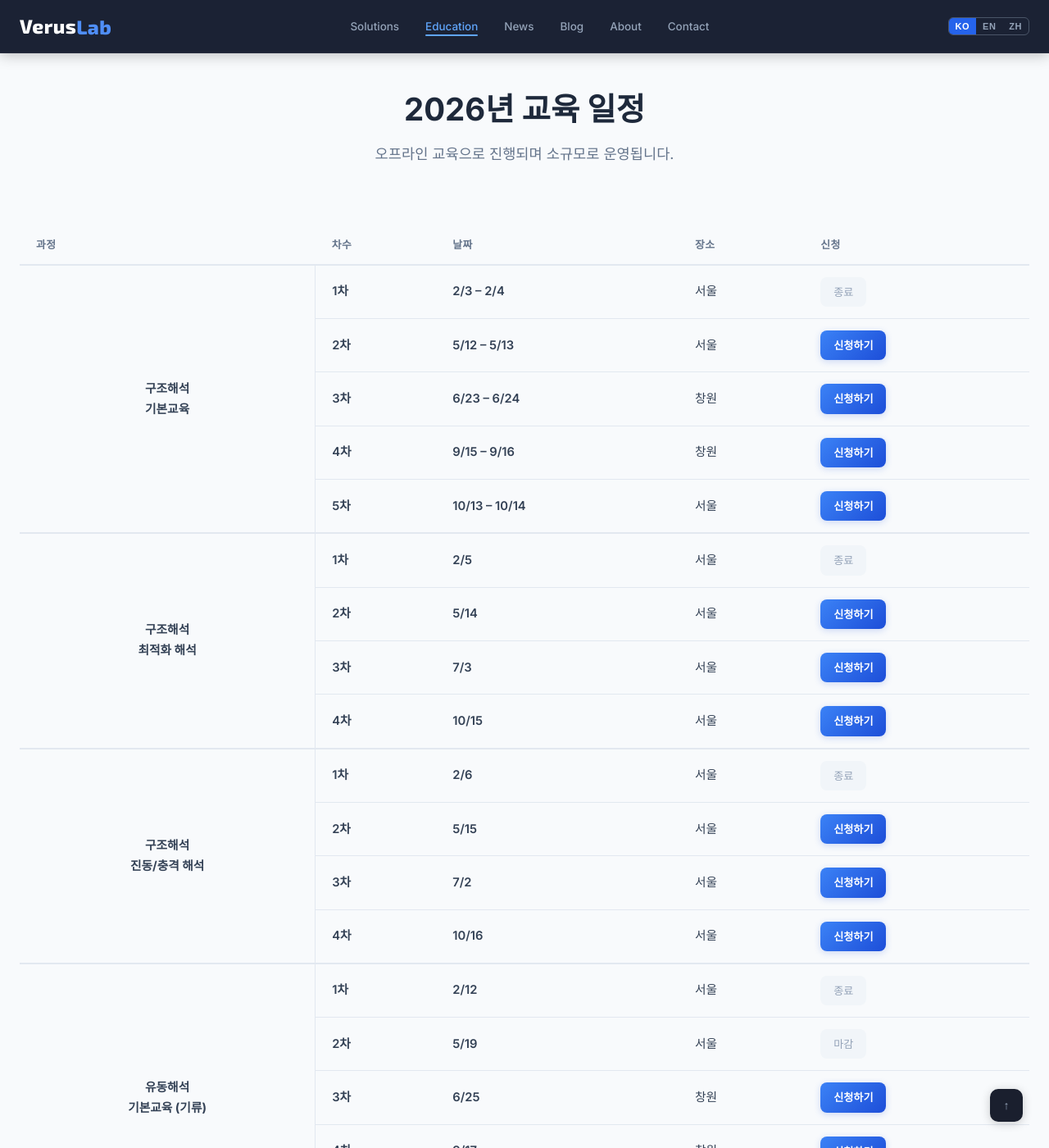
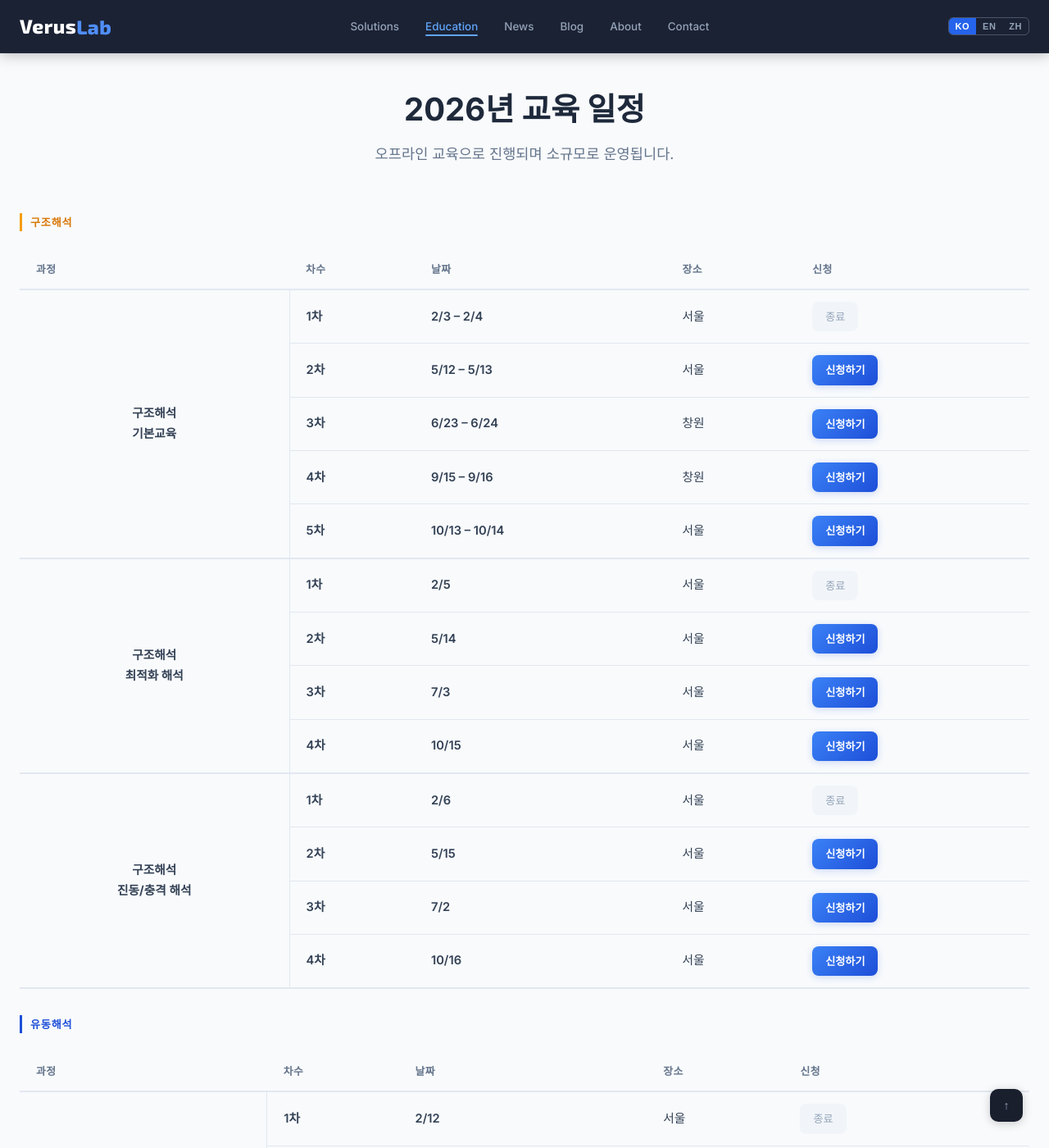
Before and after one commit to VerusLab-KR/Homepage, a Jekyll site: the page built from education/index.html, in a window 1280 px wide and 1400 px high, scrolled down 1608 px. Shown: the whole window at 82% size. Built offline with Jekyll 4.4.1, drawn with Linux system fonts in a browser that asks for light colours; some of the changed text lies outside the part shown.

Commit message:
Split schedule into 구조/유동 sections; merge 창원 합반 rows
Co-Authored-By: Claude Sonnet 4.6 <noreply@anthropic.com>

```diff
--- a/education/index.html
+++ b/education/index.html
@@ -119,6 +119,10 @@ h2{font-size:clamp(1.6rem,3vw,2.4rem);font-weight:700;line-height:1.2;margin-bot
 .schedule-table tr:hover td{background:var(--slate-0)}
 .course-name-cell{font-weight:700;color:var(--slate-8);border-right:1px solid var(--slate-2);border-bottom:2px solid var(--slate-2)!important;background:var(--slate-0)!important;vertical-align:middle!important;text-align:center;white-space:nowrap;padding:16px 24px!important}
 .course-group-end td{border-bottom:2px solid var(--slate-2)!important}
+.sched-group-title{font-size:.82rem;font-weight:700;letter-spacing:.06em;text-transform:uppercase;margin:32px 0 8px;padding-left:10px;border-left:3px solid var(--slate-3)}
+.sched-group-title.structural{color:var(--amber-d);border-left-color:var(--amber)}
+.sched-group-title.fluid{color:var(--blue);border-left-color:var(--blue)}
+.sched-note{font-size:.8rem;color:var(--slate-5);margin-top:8px}
 .sched-session{font-weight:600;color:var(--slate-6);white-space:nowrap}
 .sched-date{font-weight:600;color:var(--slate-8);white-space:nowrap}
 .sched-location{color:var(--slate-5);font-size:.85rem;white-space:nowrap}
@@ -241,6 +245,7 @@ h2{font-size:clamp(1.6rem,3vw,2.4rem);font-weight:700;line-height:1.2;margin-bot
       <h2>2026년 교육 일정</h2>
       <p class="subtitle">오프라인 교육으로 진행되며 소규모로 운영됩니다.</p>
     </div>
+    <p class="sched-group-title structural reveal">구조해석</p>
     <div class="reveal" style="overflow-x:auto;-webkit-overflow-scrolling:touch">
       <table class="schedule-table">
         <thead>
@@ -331,15 +336,31 @@ h2{font-size:clamp(1.6rem,3vw,2.4rem);font-weight:700;line-height:1.2;margin-bot
             <td class="sched-location">서울</td>
             <td><a href="https://www.websco.co.kr/bbs/application.php?bo_table=offline&wr_id=148&utm_source=veruslab&utm_medium=education&utm_campaign=fea-vibration" target="_blank" class="btn-apply open">신청하기</a></td>
           </tr>
-          <tr class="course-group-end">
+          <tr>
             <td class="sched-session">4차</td>
             <td class="sched-date">10/16</td>
             <td class="sched-location">서울</td>
             <td><a href="https://www.websco.co.kr/bbs/application.php?bo_table=offline&wr_id=149&utm_source=veruslab&utm_medium=education&utm_campaign=fea-vibration" target="_blank" class="btn-apply open">신청하기</a></td>
           </tr>
-          <!-- 유동해석 기본교육 - 기류 -->
+        </tbody>
+      </table>
+    </div>
+    <p class="sched-group-title fluid reveal">유동해석</p>
+    <div class="reveal" style="overflow-x:auto;-webkit-overflow-scrolling:touch">
+      <table class="schedule-table">
+        <thead>
           <tr>
-            <td class="course-name-cell" rowspan="5">유동해석<br>기본교육 (기류)</td>
+            <th>과정</th>
+            <th>차수</th>
+            <th>날짜</th>
+            <th>장소</th>
+            <th>신청</th>
+          </tr>
+        </thead>
+        <tbody>
+          <!-- 기류 (서울 단독) -->
+          <tr>
+            <td class="course-name-cell" rowspan="3">기본교육<br>기류</td>
             <td class="sched-session">1차</td>
             <td class="sched-date">2/12</td>
             <td class="sched-location">서울</td>
@@ -351,27 +372,29 @@ h2{font-size:clamp(1.6rem,3vw,2.4rem);font-weight:700;line-height:1.2;margin-bot
             <td class="sched-location">서울</td>
             <td><span class="btn-apply ended">마감</span></td>
           </tr>
-          <tr>
-            <td class="sched-session">3차</td>
-            <td class="sched-date">6/25</td>
-            <td class="sched-location">창원</td>
-            <td><a href="https://www.websco.co.kr/bbs/application.php?bo_table=offline&wr_id=137&utm_source=veruslab&utm_medium=education&utm_campaign=cfd-airflow" target="_blank" class="btn-apply open">신청하기</a></td>
-          </tr>
-          <tr>
-            <td class="sched-session">4차</td>
-            <td class="sched-date">9/17</td>
-            <td class="sched-location">창원</td>
-            <td><a href="https://www.websco.co.kr/bbs/application.php?bo_table=offline&wr_id=138&utm_source=veruslab&utm_medium=education&utm_campaign=cfd-airflow" target="_blank" class="btn-apply open">신청하기</a></td>
-          </tr>
           <tr class="course-group-end">
             <td class="sched-session">5차</td>
             <td class="sched-date">10/20</td>
             <td class="sched-location">서울</td>
             <td><a href="https://www.websco.co.kr/bbs/application.php?bo_table=offline&wr_id=132&utm_source=veruslab&utm_medium=education&utm_campaign=cfd-airflow" target="_blank" class="btn-apply open">신청하기</a></td>
           </tr>
-          <!-- 유동해석 기본교육 - 열유동 -->
+          <!-- 창원 합반 -->
           <tr>
-            <td class="course-name-cell" rowspan="5">유동해석<br>기본교육 (열유동)</td>
+            <td class="course-name-cell" rowspan="2">기류·열유동<br>합반 (창원)</td>
+            <td class="sched-session">3차</td>
+            <td class="sched-date">6/25 – 6/26</td>
+            <td class="sched-location">창원</td>
+            <td><a href="https://www.websco.co.kr/bbs/application.php?bo_table=offline&wr_id=137&utm_source=veruslab&utm_medium=education&utm_campaign=cfd-changwon" target="_blank" class="btn-apply open">신청하기</a></td>
+          </tr>
+          <tr class="course-group-end">
+            <td class="sched-session">4차</td>
+            <td class="sched-date">9/17 – 9/18</td>
+            <td class="sched-location">창원</td>
+            <td><a href="https://www.websco.co.kr/bbs/application.php?bo_table=offline&wr_id=138&utm_source=veruslab&utm_medium=education&utm_campaign=cfd-changwon" target="_blank" class="btn-apply open">신청하기</a></td>
+          </tr>
+          <!-- 열유동 (서울 단독) -->
+          <tr>
+            <td class="course-name-cell" rowspan="3">기본교육<br>열유동</td>
             <td class="sched-session">1차</td>
             <td class="sched-date">2/13</td>
             <td class="sched-location">서울</td>
@@ -384,18 +407,6 @@ h2{font-size:clamp(1.6rem,3vw,2.4rem);font-weight:700;line-height:1.2;margin-bot
             <td><span class="btn-apply ended">마감</span></td>
           </tr>
           <tr>
-            <td class="sched-session">3차</td>
-            <td class="sched-date">6/26</td>
-            <td class="sched-location">창원</td>
-            <td><a href="https://www.websco.co.kr/bbs/application.php?bo_table=offline&wr_id=137&utm_source=veruslab&utm_medium=education&utm_campaign=cfd-thermal" target="_blank" class="btn-apply open">신청하기</a></td>
-          </tr>
-          <tr>
-            <td class="sched-session">4차</td>
-            <td class="sched-date">9/18</td>
-            <td class="sched-location">창원</td>
-            <td><a href="https://www.websco.co.kr/bbs/application.php?bo_table=offline&wr_id=138&utm_source=veruslab&utm_medium=education&utm_campaign=cfd-thermal" target="_blank" class="btn-apply open">신청하기</a></td>
-          </tr>
-          <tr>
             <td class="sched-session">5차</td>
             <td class="sched-date">10/21</td>
             <td class="sched-location">서울</td>
@@ -403,6 +414,7 @@ h2{font-size:clamp(1.6rem,3vw,2.4rem);font-weight:700;line-height:1.2;margin-bot
           </tr>
         </tbody>
       </table>
+      <p class="sched-note">* 창원 3·4차는 기류·열유동 합반으로 진행됩니다.</p>
     </div>
     <div class="venue-grid reveal">
       <div class="venue-card">
```
